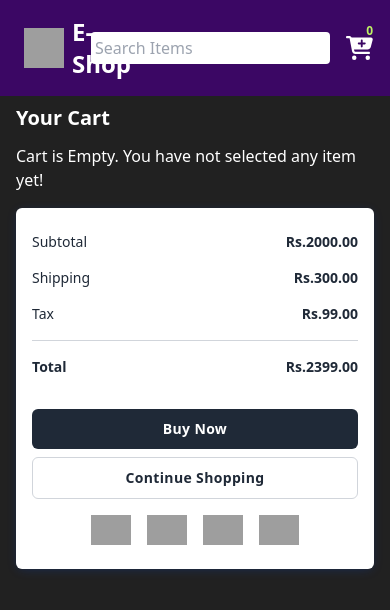
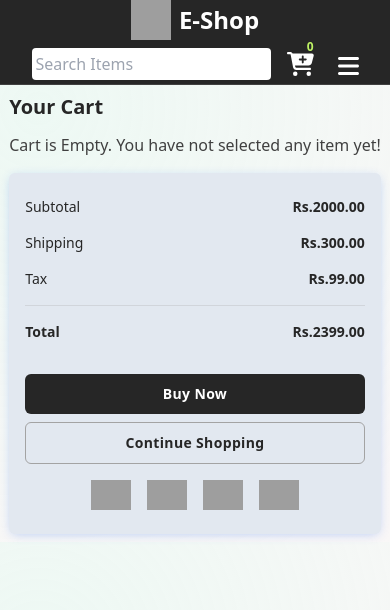
Before and after one commit to AbdulRehmanGHub/E-Shop, a React (Vite) app: page /E-Shop/cart in a window 390 px wide. Shown: the top 610 px of the page. Built offline with nearby package versions, Linux system fonts and the light colour scheme; grey boxes are pictures that could not be loaded.

Commit message:
responsive + Update the design

```diff
--- a/src/components/Cart.jsx
+++ b/src/components/Cart.jsx
@@ -4,19 +4,19 @@ const Cart = ({ cart, setCart }) => {
 
   return (
     <div className="Cart flex items-center justify-center">
-      <div className="font-sans max-w-4xl max-md:max-w-xl mx-auto px-4 py-2">
-        <h2 className="text-xl font-bold text-white">Your Cart</h2>
+      <div className="font-sans max-w-4xl max-md:max-w-xl mx-auto py-2">
+        <h2 className="text-xl font-bold text-neutral-800">Your Cart</h2>
         <div className="grid md:grid-cols-3 gap-4 mt-3">
           <div className="md:col-span-2 space-y-2">
             {cart.length === 0 ? (
-              <h2 className="text-white">
+              <h2 className="text-neutral-700">
                 Cart is Empty. You have not selected any item yet!
               </h2>
             ) : (
               cart.map((product) => (
                 <div
                   key={product.id}
-                  className="flex gap-4 bg-white px-4 py-6 rounded-md shadow-[0_2px_12px_-3px_rgba(6,81,237,0.3)]"
+                  className="flex gap-4 bg-slate-200 px-4 py-6 rounded-md shadow-lg hover:shadow-xl"
                 >
                   <div className="flex gap-4">
                     <div className="w-28 min-h-20 max-sm:w-24 max-sm:h-24 shrink-0">
@@ -29,10 +29,10 @@ const Cart = ({ cart, setCart }) => {
 
                     <div className="flex flex-col gap-4">
                       <div>
-                        <h3 className="text-base font-bold text-gray-800">
+                        <h3 className="text-base font-bold text-neutral-800">
                           {product.name}
                         </h3>
-                        <p className="text-sm font-semibold text-gray-500 mt-2 flex items-center gap-2">
+                        <p className="text-sm font-semibold text-neutral-600 mt-2 flex items-center gap-2">
                           <span className="inline-block h-5 text-sm font-thin">
                             Desc: {product.description}
                           </span>
@@ -42,7 +42,7 @@ const Cart = ({ cart, setCart }) => {
                   </div>
 
                   <div className="ml-auto flex flex-col">
-                    <h3 className="text-base font-bold text-gray-800 mt-auto">
+                    <h3 className="text-base font-medium text-neutral-800 mt-auto">
                       Rs.{product.salePrice.toLocaleString()}
                     </h3>
                   </div>
@@ -52,8 +52,8 @@ const Cart = ({ cart, setCart }) => {
           </div>
 
           <div>
-            <div className="bg-white rounded-md px-4 py-6 h-max shadow-[0_2px_12px_-3px_rgba(6,81,237,0.3)]">
-              <ul className="text-gray-800 space-y-4">
+            <div className="bg-slate-200 rounded-md px-4 py-6 h-max shadow-[0_2px_12px_-3px_rgba(6,81,237,0.3)]">
+              <ul className="text-neutral-800 space-y-4">
                 <li className="flex flex-wrap gap-4 text-sm">
                   Subtotal <span className="ml-auto font-bold">Rs.2000.00</span>
                 </li>
@@ -72,14 +72,14 @@ const Cart = ({ cart, setCart }) => {
               <div className="mt-8 space-y-2">
                 <button
                   type="button"
-                  className="text-sm px-4 py-2.5 w-full font-semibold tracking-wide bg-gray-800 hover:bg-gray-900 text-white rounded-md"
+                  className="text-sm px-4 py-2.5 w-full font-semibold tracking-wide bg-neutral-800 hover:bg-neutral-900 text-white rounded-md"
                 >
                   Buy Now
                 </button>
                 <Link to={"/"}>
                   <button
                     type="button"
-                    className="text-sm mt-2 px-4 py-2.5 w-full font-semibold tracking-wide bg-transparent hover:bg-gray-100 text-gray-800 border border-gray-300 rounded-md"
+                    className="text-sm mt-2 px-4 py-2.5 w-full font-semibold tracking-wide bg-transparent hover:bg-gray-100 text-neutral-800 border border-neutral-400 rounded-md"
                   >
                     Continue Shopping{" "}
                   </button>
@@ -111,18 +111,18 @@ const Cart = ({ cart, setCart }) => {
             </div>
 
             {cart.length != 0 && (
-              <div className="bg-white rounded-md  w-full px-4 py-2 my-3 h-max shadow-[0_2px_12px_-3px_rgba(6,81,237,0.3)]">
+              <div className="border-1 border-neutral-800 rounded-md  w-full px-4 py-2 my-3 h-max shadow-xl">
                 <div className="flex space-x-2">
                   <button
                     type="button"
-                    className="text-sm px-4 py-2.5 w-full font-semibold tracking-wide bg-purple-800 hover:bg-purple-900 text-white rounded-md"
+                    className="text-sm px-4 py-2.5 w-full font-semibold tracking-wide bg-neutral-800 hover:bg-neutral-900 rounded-md"
                   >
                     Checkout
                   </button>
                   <button
                     onClick={() => setCart("")}
                     type="button"
-                    className="text-sm px-4 py-2.5 w-full font-semibold tracking-wide bg-red-800 hover:bg-red-900 text-white rounded-md"
+                    className="text-sm px-4 py-2.5 w-full font-semibold tracking-wide bg-transparent hover:bg-gray-100 text-neutral-800 border border-neutral-400 rounded-md"
                   >
                     Clear Cart{" "}
                   </button>
--- a/src/components/Data.jsx
+++ b/src/components/Data.jsx
@@ -24,7 +24,7 @@ export const techProducts = [
     salePrice: 90999,
     buyLink: "https://example.com/laptop-air-13",
     imgSrc:
-      "https://static3.webx.pk/files/4012/Images/1-4012-548725-011220071141.jpg",
+      "https://gmae.pk/wp-content/uploads/2024/02/GMAE-Product-Apple-MacBook-Air-13-inch-MGN63-M1-0.webp",
   },
   {
     category: "Laptops",
--- a/src/components/Header.jsx
+++ b/src/components/Header.jsx
@@ -2,13 +2,14 @@ import { Link, useNavigate } from "react-router-dom";
 import { techProducts } from "./Data";
 import { useState } from "react";
 import { FontAwesomeIcon } from "@fortawesome/react-fontawesome";
-import { faCartPlus } from "@fortawesome/free-solid-svg-icons";
+import { faBars, faCartPlus } from "@fortawesome/free-solid-svg-icons";
 
 import { useLocation } from "react-router-dom";
 
 const Header = ({ setData, cart }) => {
   // console.log(useLocation());
   const location = useLocation();
+  const [menuOpen, setMenuOpen] = useState(false); // State to toggle the menu
   const navigate = useNavigate();
   const filterByCategory = (category) => {
     const element = techProducts.filter(
@@ -45,7 +46,7 @@ const Header = ({ setData, cart }) => {
   return (
     <>
       <div className="header sticky top-0 z-10">
-        <div className="flex justify-between items-center bg-purple-950 px-6 py-4">
+        <div className="sm:flex sm:flex-row sm:justify-between sm:items-center bg-neutral-800 sm:px-6 sm:py-4 flex flex-col items-center justify-center gap-2">
           <Link
             to={"./"}
             className="text-2xl flex items-center gap-2 font-bold"
@@ -56,7 +57,7 @@ const Header = ({ setData, cart }) => {
             />
             <span>E-Shop</span>
           </Link>
-          <div className="flex items-center justify-between gap-4">
+          <div className="sm:flex sm:items-center sm:justify-between sm:gap-4 flex justify-between gap-2">
             <form
               // onClick={submitHandler}
               onSubmit={submitHandler}
@@ -70,63 +71,82 @@ const Header = ({ setData, cart }) => {
                 placeholder="Search Items"
               />
             </form>
-            <Link to={"/cart"} className="text-2xl font-bold relative">
+            <Link
+              to={"/cart"}
+              className="text-2xl ms-2 pb-1 font-bold relative"
+            >
               <FontAwesomeIcon icon={faCartPlus} />
               <span className="absolute top-[-9px] right-0 text-xs text-lime-300">
                 {cart.length}
               </span>
             </Link>
+            {/* Hamburger Icon */}
+            <button
+              className="text-white focus:outline-none sm:hidden ms-4 text-2xl align-text-top"
+              onClick={() => setMenuOpen(!menuOpen)}
+            >
+              <FontAwesomeIcon icon={faBars} />
+            </button>
           </div>
         </div>
 
-        {location.pathname == "/" && (
-          <div className="filters mb-6">
-            <div className="bg-purple-800 flex justify-between px-6">
-              <span className="filter-items">Filter by:-</span>
+        <div className="border-t border-neutral-700"></div>
+
+        {location.pathname === "/" && (
+          <div>
+            {/* Filters Section */}
+            <div
+              className={`filters bg-neutral-800 md:px-2 ${
+                menuOpen ? "block" : "hidden"
+              } sm:flex sm:flex-row flex flex-col w-full`}
+              onClick={() => {
+                setMenuOpen(!menuOpen);
+              }}
+            >
               <span
-                className="filter-items hover:bg-purple-900 cursor-pointer"
+                className="filter-items w-full text-center hover:bg-neutral-700 cursor-pointer"
                 onClick={() => setData(techProducts)}
               >
                 View All
               </span>
               <span
-                className="filter-items hover:bg-purple-900 cursor-pointer"
+                className="filter-items w-full text-center hover:bg-neutral-700 cursor-pointer"
                 onClick={() => filterByCategory("Laptops")}
               >
                 Laptops
               </span>
               <span
-                className="filter-items hover:bg-purple-900 cursor-pointer"
+                className="filter-items w-full text-center hover:bg-neutral-700 cursor-pointer"
                 onClick={() => filterByCategory("Monitors")}
               >
                 Monitors
               </span>
               <span
-                className="filter-items hover:bg-purple-900 cursor-pointer"
+                className="filter-items w-full text-center hover:bg-neutral-700 cursor-pointer"
                 onClick={() => filterByCategory("DVDs")}
               >
                 DVDs
               </span>
               <span
-                className="filter-items hover:bg-purple-900 cursor-pointer"
+                className="filter-items w-full text-center hover:bg-neutral-700 cursor-pointer"
                 onClick={() => filterByCategory("Keyboards")}
               >
                 Keyboards
               </span>
               <span
-                className="filter-items cursor-pointer hover:bg-purple-900"
+                className="filter-items cursor-pointer w-full text-center hover:bg-neutral-700"
                 onClick={() => filterByPrice(30000, "less")}
               >
                 0-30K
               </span>
               <span
-                className="filter-items cursor-pointer hover:bg-purple-900"
+                className="filter-items cursor-pointer w-full text-center hover:bg-neutral-700"
                 onClick={() => filterByPrice(30000, "greater")}
               >
                 {">"}30K
               </span>
               <span
-                className="filter-items cursor-pointer hover:bg-purple-900"
+                className="filter-items cursor-pointer w-full text-center hover:bg-neutral-700"
                 onClick={() => filterByPrice(80000, "greater")}
               >
                 {">"}80K
--- a/src/index.css
+++ b/src/index.css
@@ -2,8 +2,14 @@
 @tailwind components;
 @tailwind utilities;
 
+html {
+  scroll-behavior: smooth;
+}
+
 body {
-    background-color: #212121;
-    color: #fff;
-    cursor: default;
+  background: radial-gradient(circle at 10% 20%,
+      rgba(216, 241, 230, 0.46) 0.1%,
+      rgba(233, 226, 226, 0.28) 90.1%);
+  color: #fff;
+  cursor: default;
 }
```
Also changed, not shown: src/components/Main.jsx (+11 -11 lines), src/components/ProductPage.jsx (+9 -9 lines).
